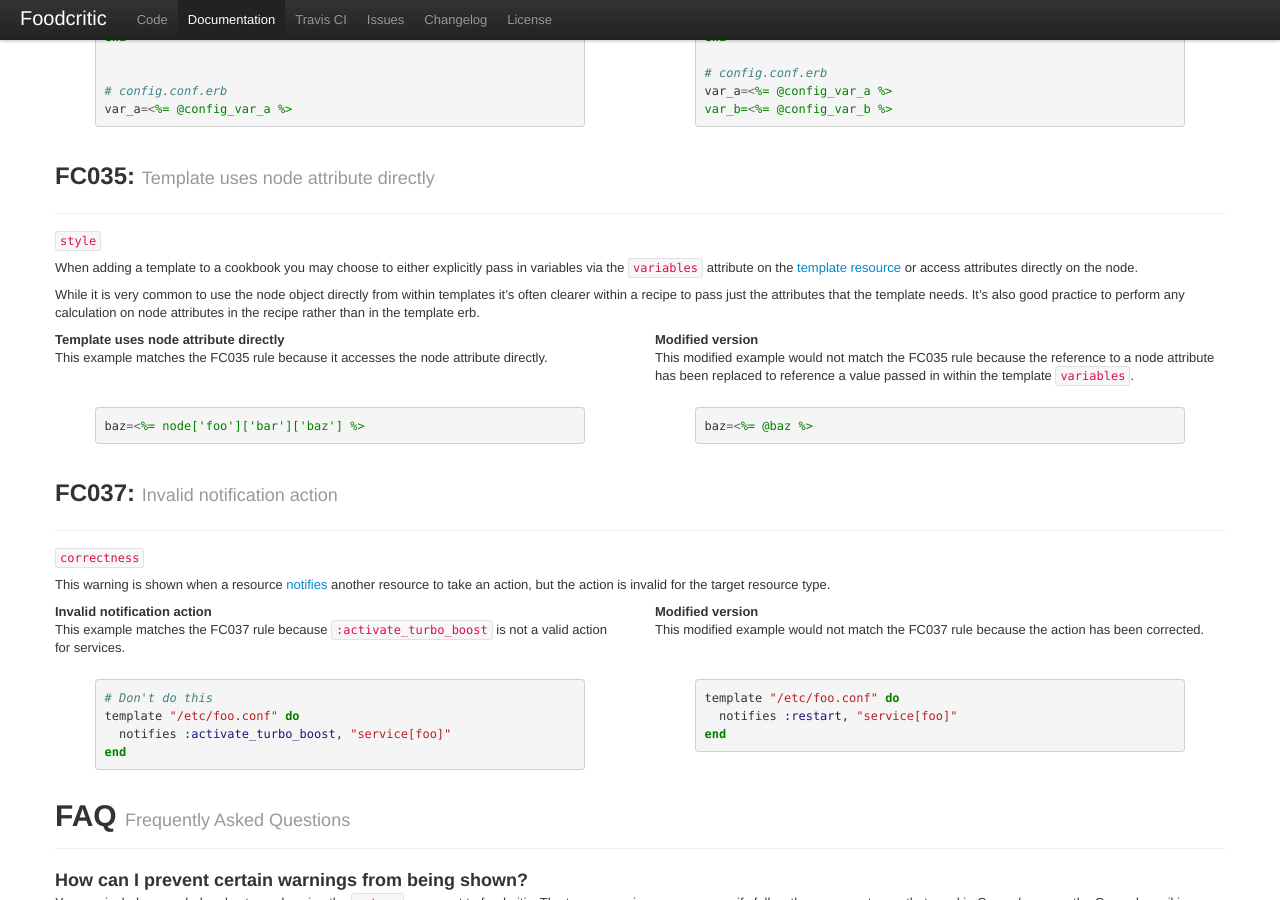
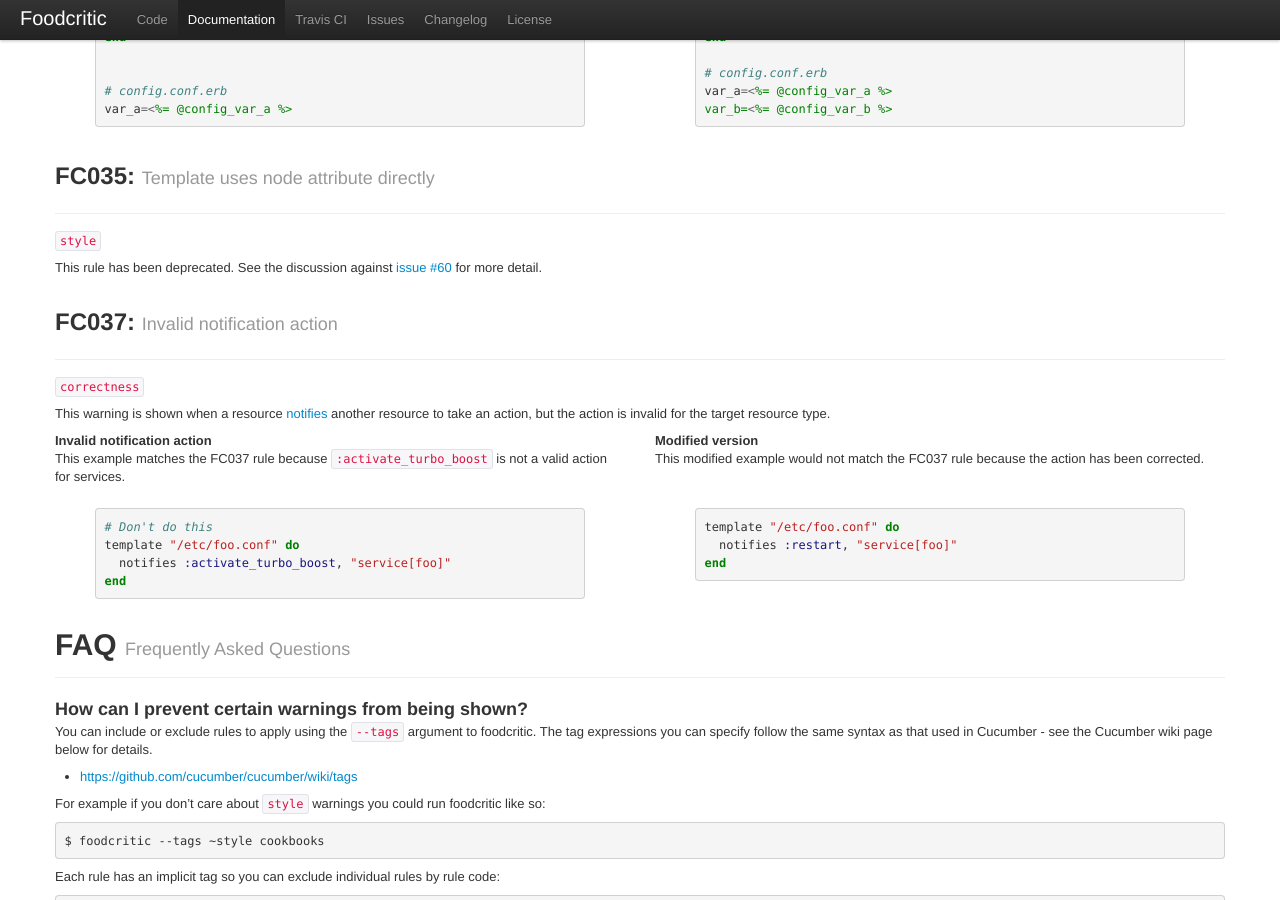
Before and after one commit to Foodcritic/foodcritic, a Jekyll site: the page built from index.html, in a window 1280 px wide and 900 px high, scrolled down 14509 px. Built offline with Jekyll 4.4.1, drawn with Linux system fonts in a browser that asks for light colours.

Commit message:
FC035: Update rule docs to reflect deprecation.

```diff
--- a/index.html
+++ b/index.html
@@ -1012,30 +1012,9 @@
     tags:
       - style
     summary: |
-      When adding a template to a cookbook you may choose to either explicitly
-      pass in variables via the `variables` attribute on the
-      [template resource](http://wiki.opscode.com/display/chef/Resources#Resources-Template)
-      or access attributes directly on the node.
-
-      While it is very common to use the node object directly from within
-      templates it's often clearer within a recipe to pass just the attributes
-      that the template needs. It's also good practice to perform any
-      calculation on node attributes in the recipe rather than in the template
-      erb.
-    examples:
-      - title: Template uses node attribute directly
-        text: |
-          This example matches the FC035 rule because it accesses the node
-          attribute directly.
-        code: |
-          baz=<%= node['foo']['bar']['baz'] %>
-      - title: Modified version
-        text: |
-          This modified example would not match the FC035 rule because the
-          reference to a node attribute has been replaced to reference a
-          value passed in within the template `variables`.
-        code: |
-          baz=<%= @baz %>
+      This rule has been deprecated. See the discussion against
+      [issue #60](https://github.com/acrmp/foodcritic/issues/60) for more
+      detail.
   - code: FC037
     name: Invalid notification action
     tags:
```
